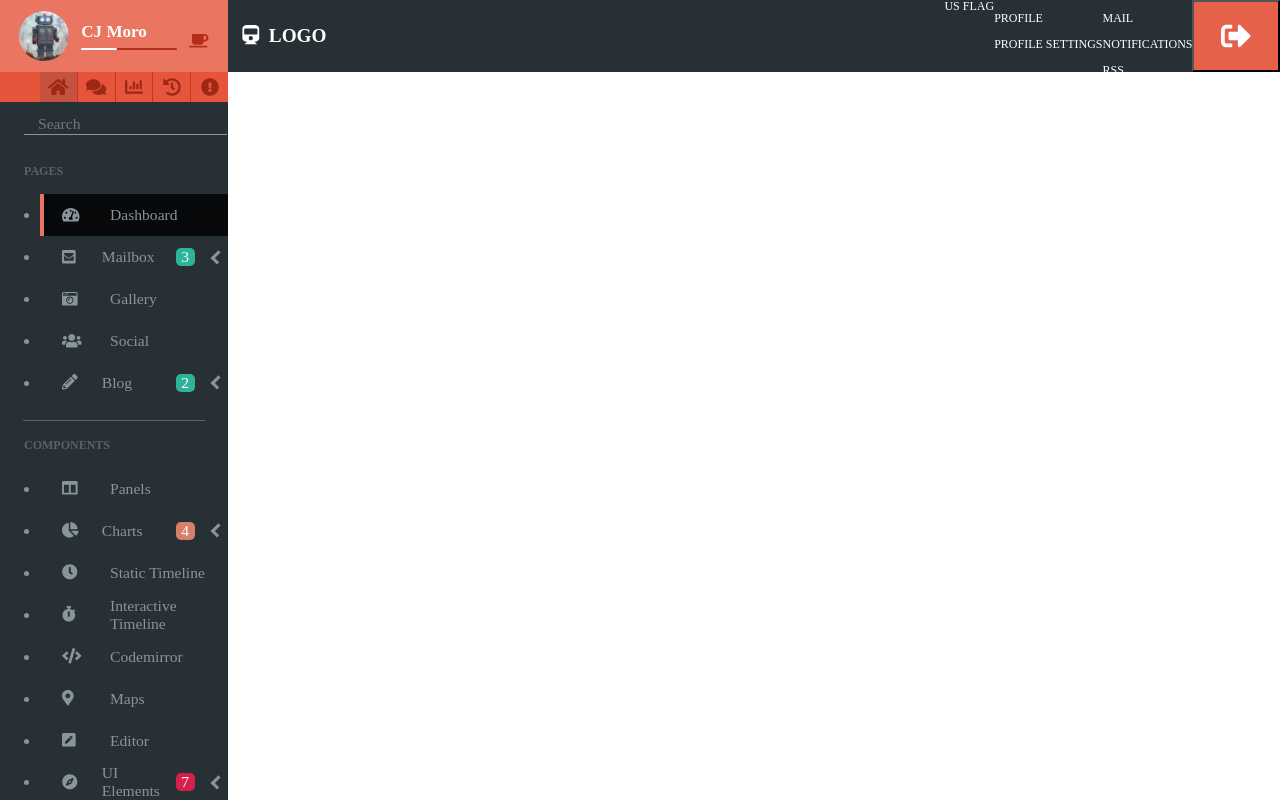
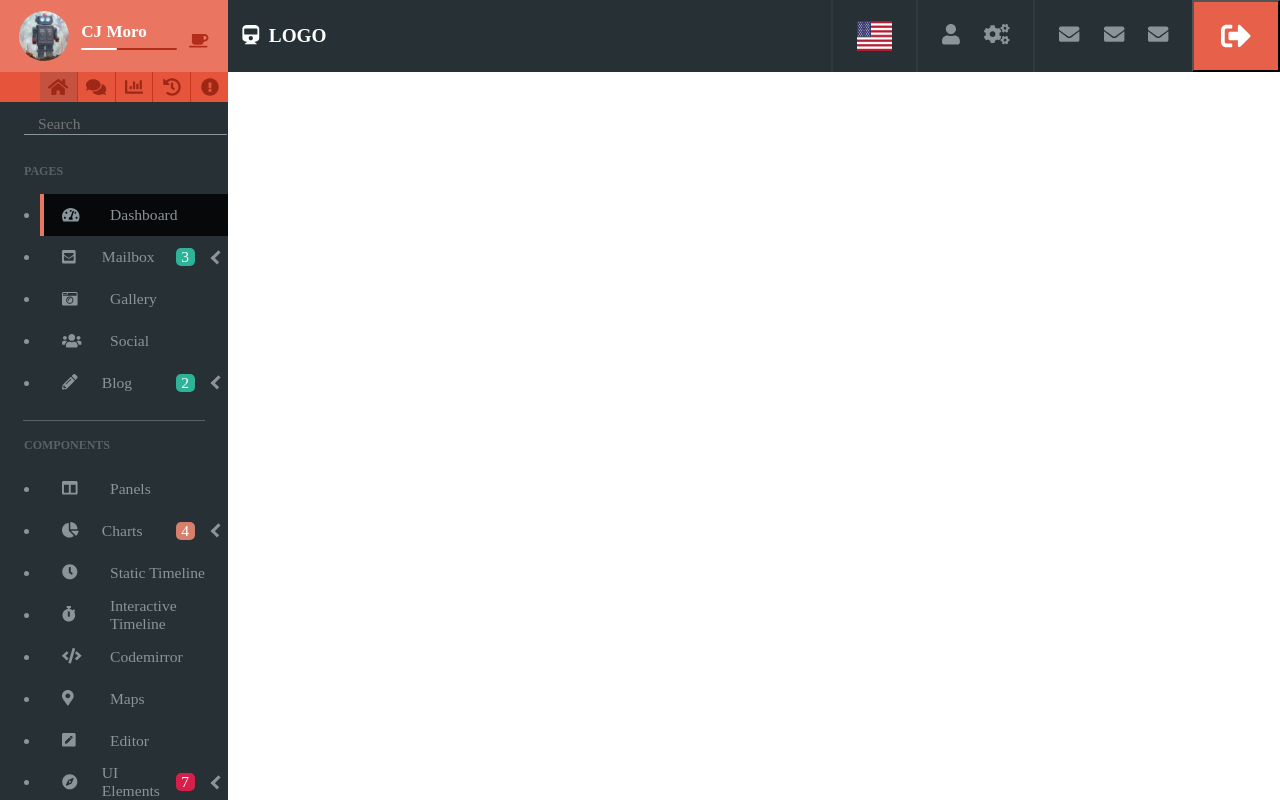
Before and after one commit to serCJm/react-admin-dashboard, a React (Create React App) app: page / in a window 1280 px wide. Built offline with nearby package versions, Linux system fonts and the light colour scheme.

Commit message:
Add icons to controls

```diff
--- a/src/components/Header/HeaderControlsLang.jsx
+++ b/src/components/Header/HeaderControlsLang.jsx
@@ -1,9 +1,14 @@
 import React, { Component } from "react";
+import usFlag from "../../images/us-flag.svg.png";
 
 class HeaderControlsLang extends Component {
   state = {};
   render() {
-    return <div>US flag</div>;
+    return (
+      <div className="header-controls-item">
+        <img src={usFlag} alt="us flag" width="35" height="30" />
+      </div>
+    );
   }
 }
 
--- a/src/components/Header/HeaderControlsNotifications.jsx
+++ b/src/components/Header/HeaderControlsNotifications.jsx
@@ -1,11 +1,19 @@
 import React from "react";
+import { FontAwesomeIcon } from "@fortawesome/react-fontawesome";
+import { faEnvelope } from "@fortawesome/free-solid-svg-icons";
 
 const HeaderControlsNotifications = () => {
   return (
-    <div>
-      <p>Mail</p>
-      <p>Notifications</p>
-      <p>RSS</p>
+    <div className="header-controls-item">
+      <span className="header-controls-icon">
+        <FontAwesomeIcon icon={faEnvelope} />
+      </span>
+      <span className="header-controls-icon">
+        <FontAwesomeIcon icon={faEnvelope} />
+      </span>
+      <span className="header-controls-icon">
+        <FontAwesomeIcon icon={faEnvelope} />
+      </span>
     </div>
   );
 };
--- a/src/components/Header/HeaderControlsProfile.jsx
+++ b/src/components/Header/HeaderControlsProfile.jsx
@@ -1,10 +1,17 @@
 import React from "react";
+import { FontAwesomeIcon } from "@fortawesome/react-fontawesome";
+import { faUser } from "@fortawesome/free-solid-svg-icons";
+import { faCogs } from "@fortawesome/free-solid-svg-icons";
 
 const HeaderControlsProfile = () => {
   return (
-    <div>
-      <p>Profile</p>
-      <p>Profile Settings</p>
+    <div className="header-controls-item">
+      <span className="header-controls-icon">
+        <FontAwesomeIcon icon={faUser} />
+      </span>
+      <span className="header-controls-icon">
+        <FontAwesomeIcon icon={faCogs} />
+      </span>
     </div>
   );
 };
```
